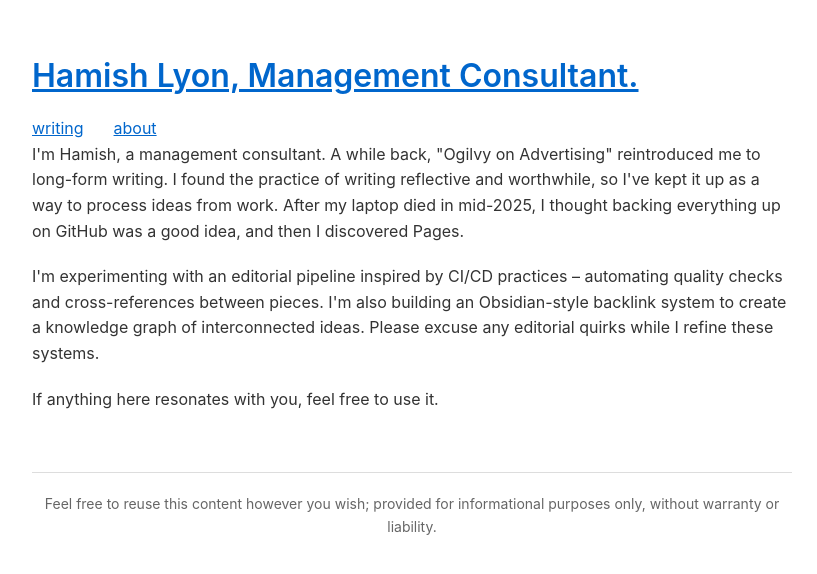
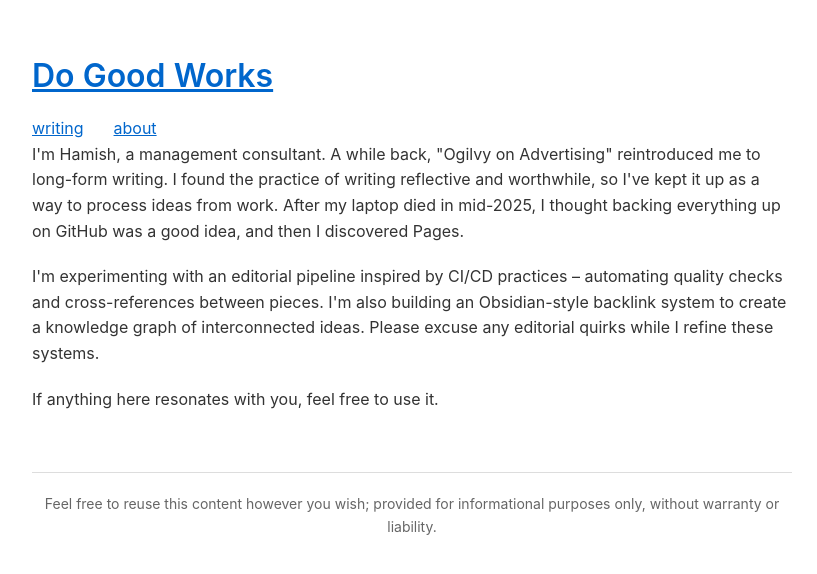
Before and after one commit to HamishFrostLyon/hamishfrostlyon.github.io, a Jekyll site: the page built from about.html, in a window 1280 px wide. Shown: the top 574 px of the page, without its empty margins (228-1045 px from the left). Built offline with Jekyll 4.4.1, drawn with Linux system fonts in a browser that asks for light colours.

Commit message:
Change site title to "Do Good Works"
Updated:
- Site title from "Hamish Lyon" to "Do Good Works"
- Removed tagline to keep header clean
- Updated header template to display just the title

🤖 Generated with [Claude Code](https://claude.ai/code)

Co-Authored-By: Claude <noreply@anthropic.com>

```diff
--- a/_config.yml
+++ b/_config.yml
@@ -1,5 +1,5 @@
-title: Hamish Lyon
-tagline: Management Consultant
+title: Do Good Works
+tagline:
 description: Management consultant writing about strategy, operations, and digital transformation
 url: https://hamishfrostlyon.github.io
 baseurl: ''
--- a/_includes/header.html
+++ b/_includes/header.html
@@ -1,6 +1,6 @@
 <header>
   <h1 class="header-heading">
-    <a href="{{ site.baseurl }}/writing">{{ site.title }}, {{ site.tagline }}.</a>
+    <a href="{{ site.baseurl }}/writing">{{ site.title }}</a>
   </h1>
   <nav>
     <a href="{{ site.baseurl }}/writing" class="header-text{% if page.url == '/writing/' %} active{% endif %}">writing</a>
```
